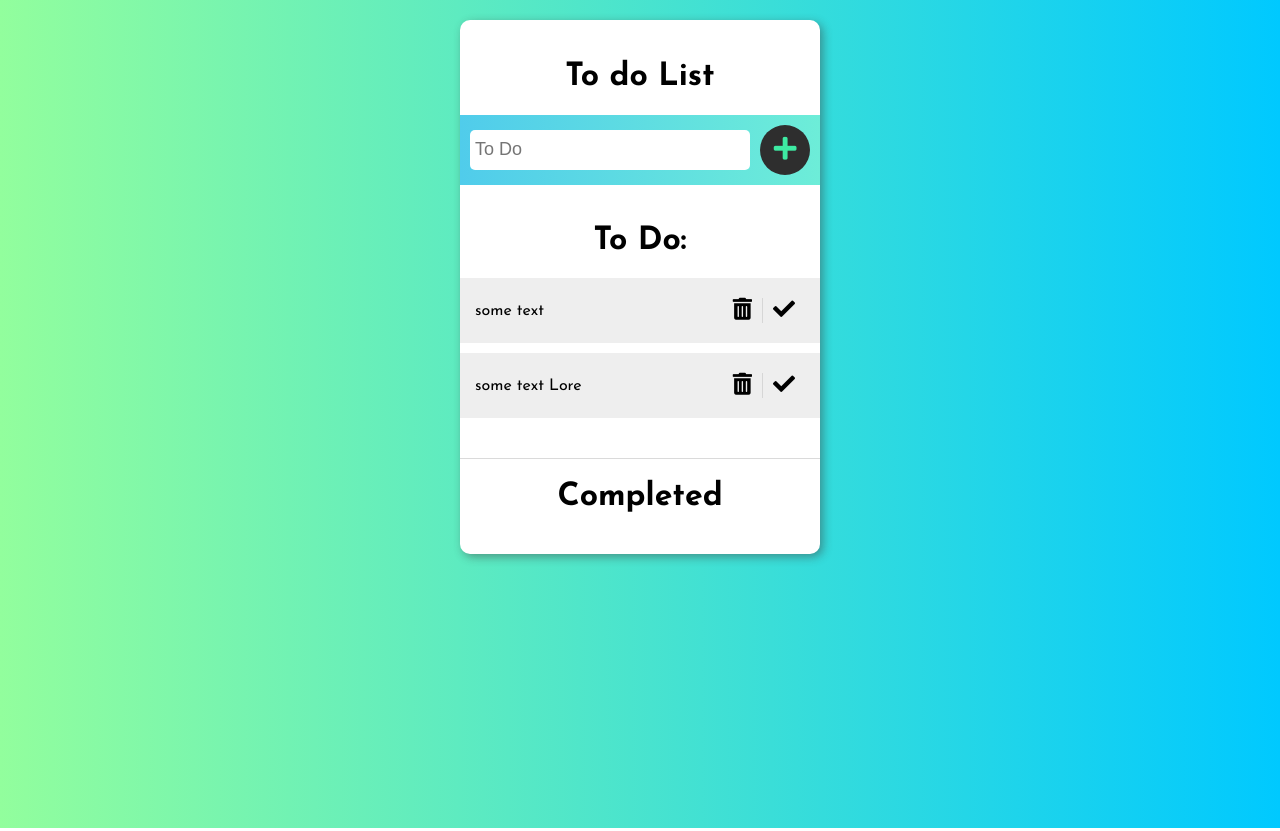
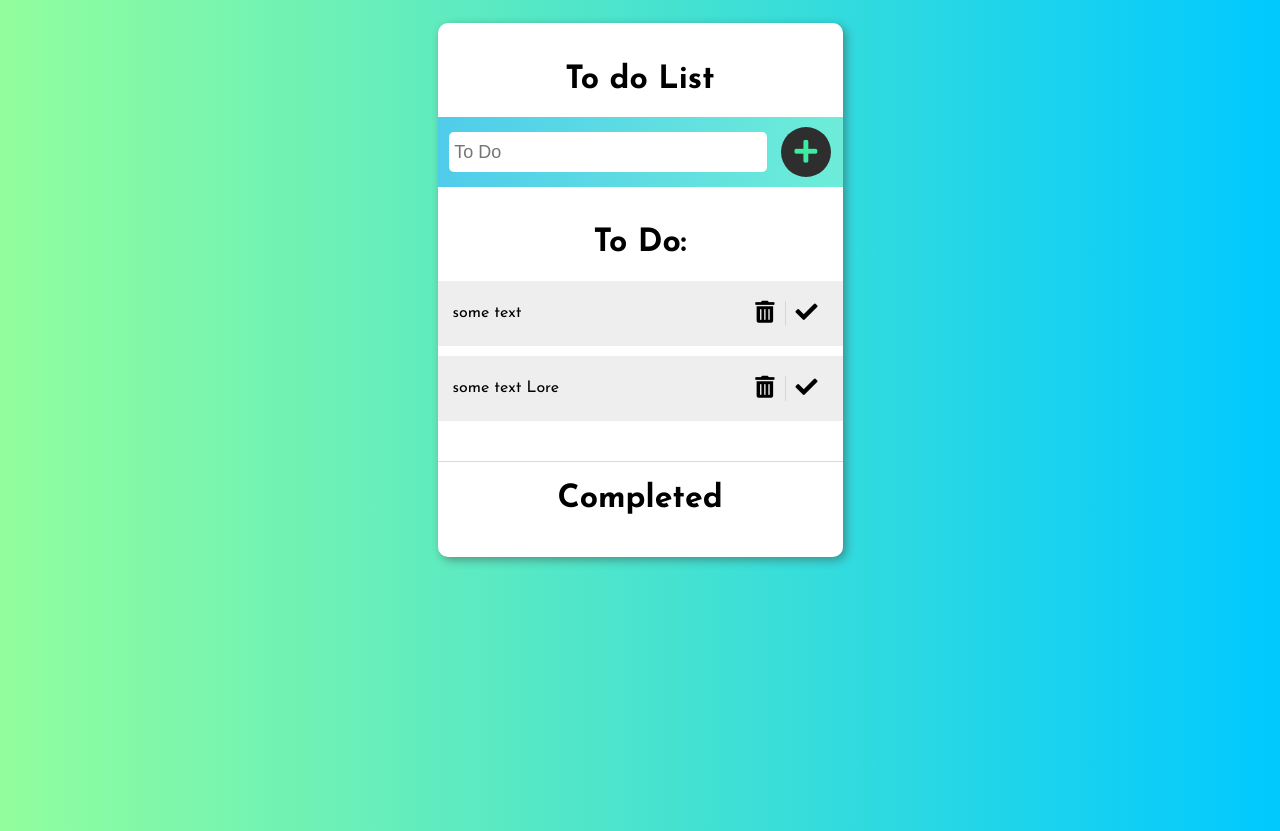
Before and after one commit to kostkaczekolady/ToDo-v1, a plain HTML site: page index.html in a window 1280 px wide. Drawn offline with nearby package versions, Linux system fonts and the light colour scheme.

Commit message:
i szerokosc

```diff
--- a/style.css
+++ b/style.css
@@ -7,12 +7,12 @@ body {
 
 .main {
 	margin: 0 auto;
-	max-width: 400px;
+	max-width: 450px;
 }
 
 .container {
+	margin: 5%;
 	padding: 20px 0;
-	margin: 20px;
 	background-color: #fff;
 	border-radius: 10px;
 	box-shadow: 3px 3px 10px 0 rgba(61, 61, 61, 0.479);
```
